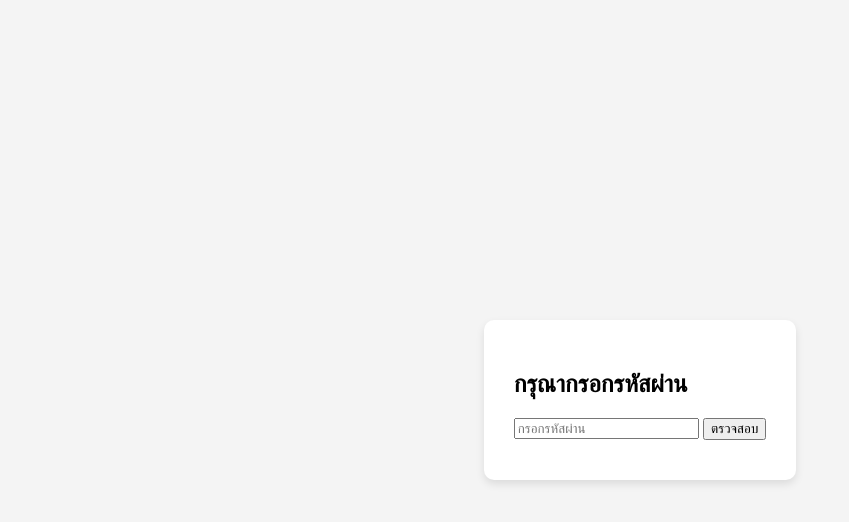
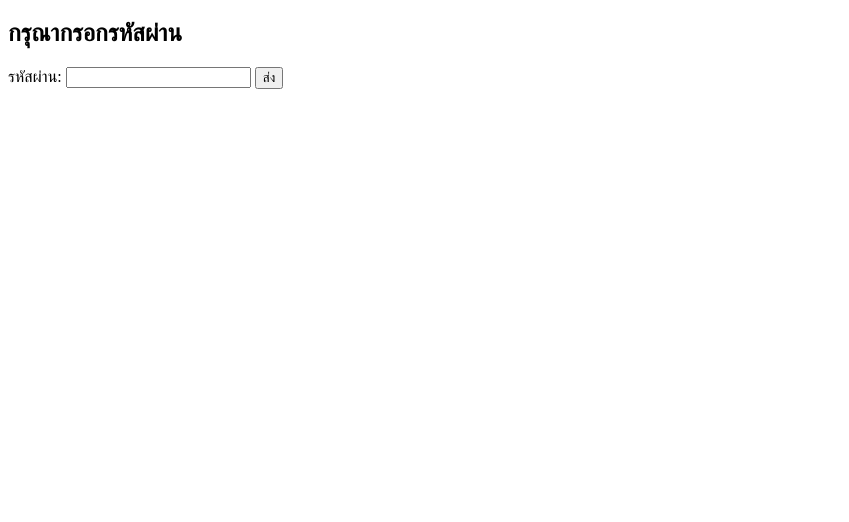
Before and after one commit to koseneetest/KosenEE, a plain HTML site: page index.html in a window 1280 px wide. Shown: the whole page, without its empty margins (0-849 px from the left). Drawn offline with Linux system fonts and the light colour scheme.

Commit message:
Update index.html

```diff
--- a/index.html
+++ b/index.html
@@ -3,58 +3,14 @@
 <head>
     <meta charset="UTF-8">
     <meta name="viewport" content="width=device-width, initial-scale=1.0">
-    <title>การตรวจสอบรหัสผ่าน</title>
-    <style>
-        body {
-            font-family: Arial, sans-serif;
-            margin: 0;
-            padding: 0;
-            display: flex;
-            justify-content: center;
-            align-items: center;
-            height: 100vh;
-            background-color: #f4f4f4;
-        }
-        .container {
-            background-color: white;
-            padding: 30px;
-            border-radius: 10px;
-            box-shadow: 0 4px 8px rgba(0, 0, 0, 0.1);
-        }
-        .message {
-            margin-top: 10px;
-            font-size: 14px;
-            font-weight: bold;
-        }
-        .correct {
-            color: green;
-        }
-        .incorrect {
-            color: red;
-        }
-    </style>
+    <title>กรอกรหัสผ่าน</title>
 </head>
 <body>
-    <div class="container">
-        <h2>กรุณากรอกรหัสผ่าน</h2>
-        <input type="password" id="password" placeholder="กรอกรหัสผ่าน" />
-        <button onclick="checkPassword()">ตรวจสอบ</button>
-        <div id="message" class="message"></div>
-    </div>
-
-    <script>
-        function checkPassword() {
-            const password = document.getElementById('password').value;
-            const messageDiv = document.getElementById('message');
-
-            if (password === 'ABCD1234') {
-                messageDiv.textContent = 'Correct';
-                messageDiv.className = 'message correct';
-            } else {
-                messageDiv.textContent = 'Incorrect';
-                messageDiv.className = 'message incorrect';
-            }
-        }
-    </script>
+    <h2>กรุณากรอกรหัสผ่าน</h2>
+    <form action="/ตรวจสอบรหัสผ่าน" method="POST">
+        <label for="password">รหัสผ่าน:</label>
+        <input type="password" id="password" name="password" required>
+        <button type="submit">ส่ง</button>
+    </form>
 </body>
 </html>
```
